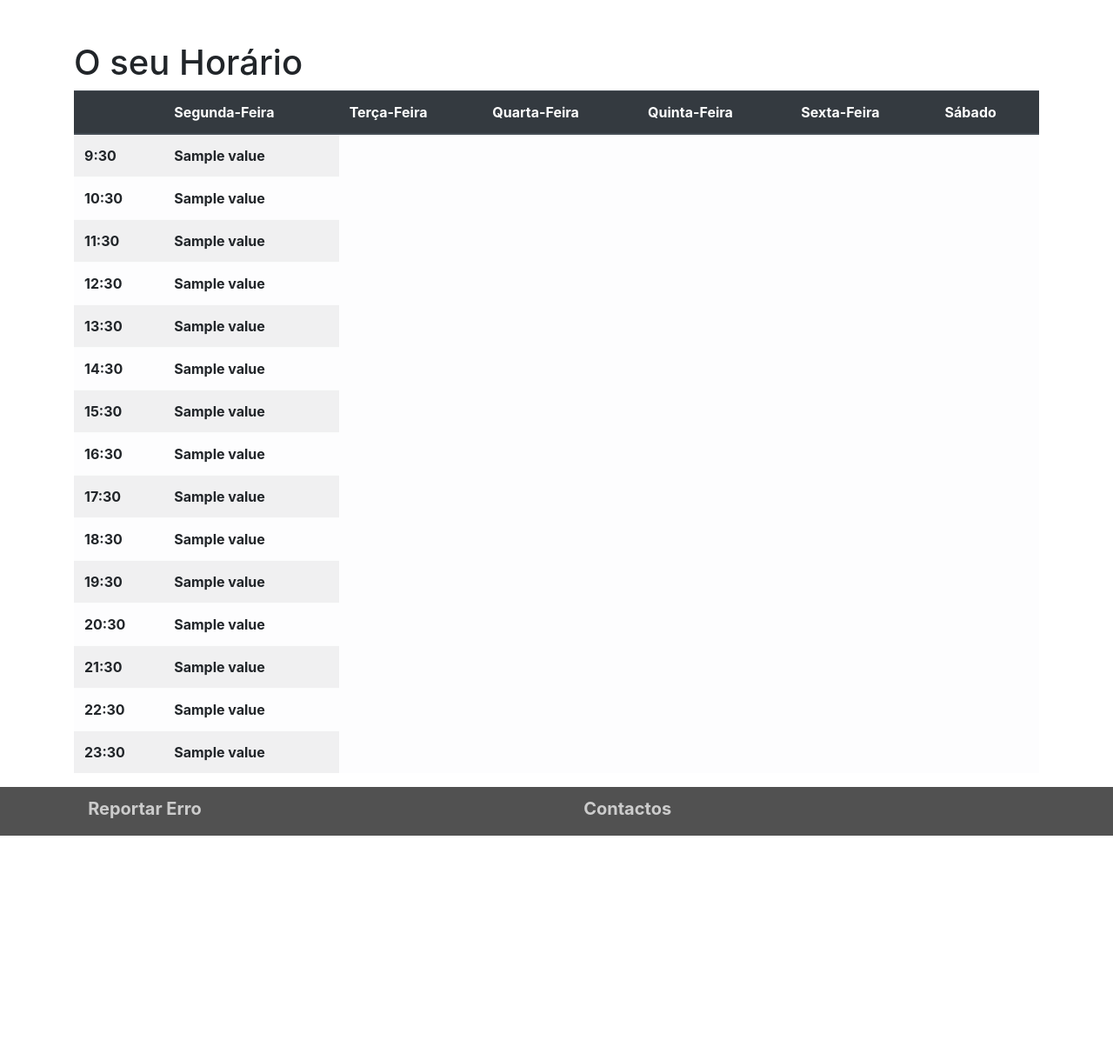
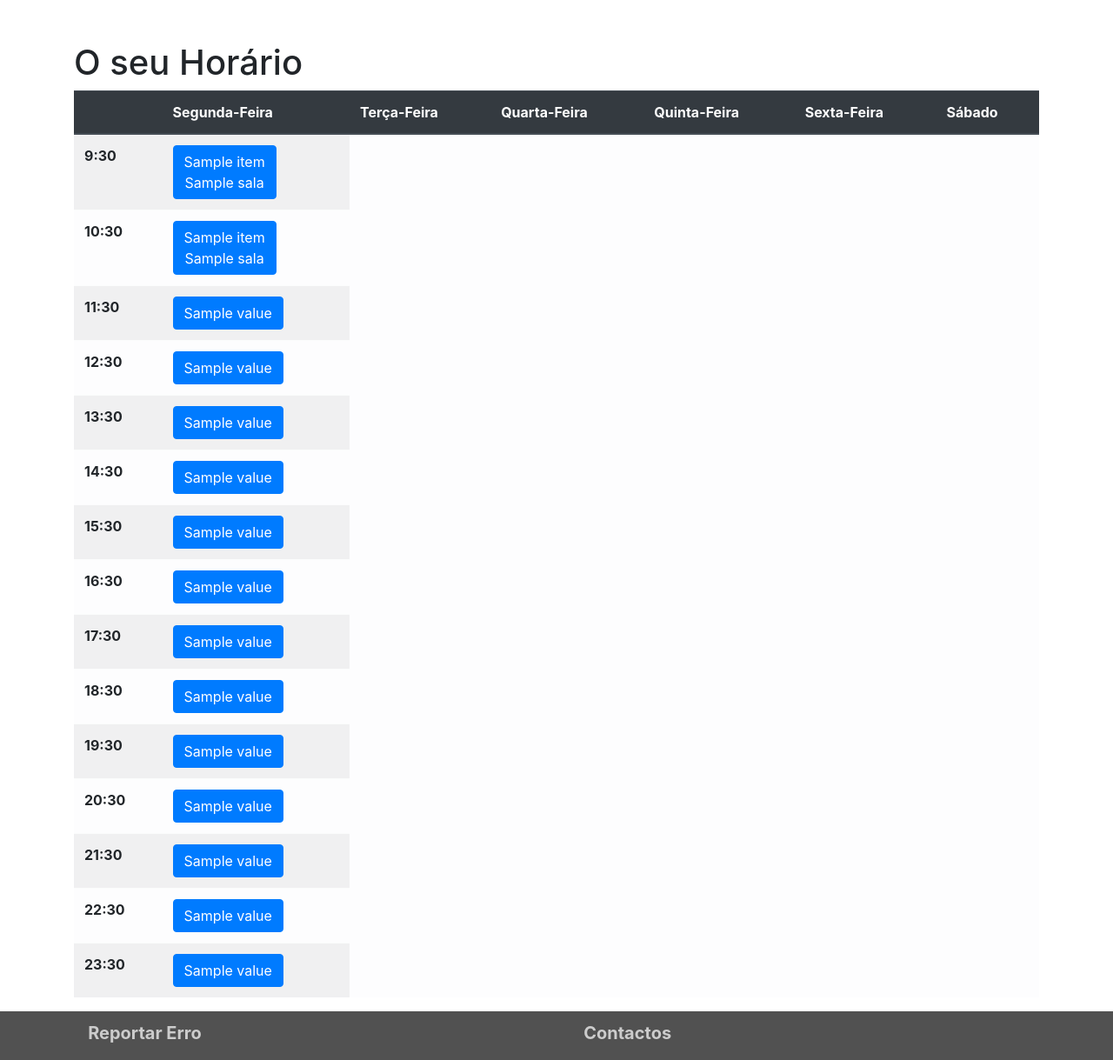
Before and after one commit to reborn12008/PI, a Django app: template keycode/templates/horario.html in a window 1280 px wide. Shown: the part 58-1277 px from the top of the page at 87% size. Before the commit the page ends 1019 px from the top, so only its background shows below. Run offline with Django 3.2, Linux system fonts and the light colour scheme; a user stored in the database is signed in; tables that the repository leaves empty hold one stand-in row (values such as "Sample post"); the template is opened without the code that fills it: most values are stand-ins (such as "Sample title", 1, 10 or a date in 2020); lists and menus that the app fills with data are empty; parts of the project's set-up code (start-up, migrations or seed data) failed here and were passed over; some libraries are stand-ins or nearby versions.

Commit message:
Edições efetuadas na parte dos popups no horario

```diff
--- a/keycode/templates/horario.html
+++ b/keycode/templates/horario.html
@@ -23,11 +23,29 @@
                     <th>    </th>
                 {% else %}
                 <th>
-                    {% for i,value in item.items %}
-                         {{ value }} <br>
-                    {% endfor %}
+                    <button type="button" class="btn btn-primary" data-toggle="modal" data-target="#exampleModal">
+                        {{ item.nome_uc }} <br> {{item.sala}}
+                    </button>
                 </th>
                 {% endif %}
+                <div class="modal fade" id="exampleModal" tabindex="-1" role="dialog" aria-labelledby="exampleModalLabel" aria-hidden="true">
+                    <div class="modal-dialog" role="document">
+                      <div class="modal-content">
+                        <div class="modal-header">
+                          <h5 class="modal-title" id="exampleModalLabel">PINCODE</h5>
+                          <button type="button" class="close" data-dismiss="modal" aria-label="Close">
+                            <span aria-hidden="true">&times;</span>
+                          </button>
+                        </div>
+                        <div class="modal-body">
+                            {{ item.acesso_id }}
+                        </div>
+                        <div class="modal-footer">
+                          <button type="button" class="btn btn-secondary" data-dismiss="modal">Close</button>
+                        </div>
+                      </div>
+                    </div>
+                  </div>
             {% endfor %}
 
         </tr>
@@ -38,9 +56,9 @@
                     <th>    </th>
                 {% else %}
                 <th>
-                    {% for i,value in item.items %}
-                        {{ value }} <br>
-                    {% endfor %}
+                    <button type="button" class="btn btn-primary" data-toggle="modal" data-target="#exampleModal">
+                        {{ item.nome_uc }} <br> {{item.sala}}
+                    </button>
                 </th>
                 {% endif %}
             {% endfor %}
@@ -53,9 +71,11 @@
                     <th>    </th>
                 {% else %}
                 <th>
+                    <button type="button" class="btn btn-primary" data-toggle="modal" data-target="#exampleModal">
                         {% for i,value in item.items %}
                             {{ value }} <br>
                         {% endfor %}
+                    </button>
                 </th>
                 {% endif %}
             {% endfor %}
@@ -67,9 +87,11 @@
                     <th>    </th>
                 {% else %}
                 <th>
+                    <button type="button" class="btn btn-primary" data-toggle="modal" data-target="#exampleModal">
                         {% for i,value in item.items %}
                             {{ value }} <br>
                         {% endfor %}
+                    </button>
                 </th>
                 {% endif %}
             {% endfor %}
@@ -81,9 +103,11 @@
                     <th>    </th>
                 {% else %}
                 <th>
+                    <button type="button" class="btn btn-primary" data-toggle="modal" data-target="#exampleModal">
                         {% for i,value in item.items %}
                             {{ value }} <br>
                         {% endfor %}
+                    </button>
                 </th>
                 {% endif %}
             {% endfor %}
@@ -95,9 +119,11 @@
                     <th>    </th>
                 {% else %}
                 <th>
+                    <button type="button" class="btn btn-primary" data-toggle="modal" data-target="#exampleModal">
                         {% for i,value in item.items %}
                             {{ value }} <br>
                         {% endfor %}
+                    </button>
                 </th>
                 {% endif %}
             {% endfor %}
@@ -109,9 +135,11 @@
                     <th>    </th>
                 {% else %}
                 <th>
+                    <button type="button" class="btn btn-primary" data-toggle="modal" data-target="#exampleModal">
                         {% for i,value in item.items %}
                             {{ value }} <br>
                         {% endfor %}
+                    </button>
                 </th>
                 {% endif %}
             {% endfor %}
@@ -123,9 +151,11 @@
                     <th>    </th>
                 {% else %}
                 <th>
+                    <button type="button" class="btn btn-primary" data-toggle="modal" data-target="#exampleModal">
                         {% for i,value in item.items %}
                             {{ value }} <br>
                         {% endfor %}
+                    </button>
                 </th>
                 {% endif %}
             {% endfor %}
@@ -137,9 +167,11 @@
                     <th>    </th>
                 {% else %}
                 <th>
+                    <button type="button" class="btn btn-primary" data-toggle="modal" data-target="#exampleModal">
                         {% for i,value in item.items %}
                             {{ value }} <br>
                         {% endfor %}
+                    </button>
                 </th>
                 {% endif %}
             {% endfor %}
@@ -151,9 +183,11 @@
                     <th>    </th>
                 {% else %}
                 <th>
+                    <button type="button" class="btn btn-primary" data-toggle="modal" data-target="#exampleModal">
                         {% for i,value in item.items %}
                             {{ value }} <br>
                         {% endfor %}
+                    </button>
                 </th>
                 {% endif %}
             {% endfor %}
@@ -165,9 +199,11 @@
                     <th>    </th>
                 {% else %}
                 <th>
+                    <button type="button" class="btn btn-primary" data-toggle="modal" data-target="#exampleModal">
                         {% for i,value in item.items %}
                             {{ value }} <br>
                         {% endfor %}
+                    </button>
                 </th>
                 {% endif %}
             {% endfor %}
@@ -179,9 +215,11 @@
                     <th>    </th>
                 {% else %}
                 <th>
+                    <button type="button" class="btn btn-primary" data-toggle="modal" data-target="#exampleModal">
                         {% for i,value in item.items %}
                             {{ value }} <br>
                         {% endfor %}
+                    </button>
                 </th>
                 {% endif %}
             {% endfor %}
@@ -193,9 +231,11 @@
                     <th>    </th>
                 {% else %}
                 <th>
+                    <button type="button" class="btn btn-primary" data-toggle="modal" data-target="#exampleModal">
                         {% for i,value in item.items %}
                             {{ value }} <br>
                         {% endfor %}
+                    </button>
                 </th>
                 {% endif %}
             {% endfor %}
@@ -207,9 +247,11 @@
                 <th>    </th>
             {% else %}
             <th>
+                <button type="button" class="btn btn-primary" data-toggle="modal" data-target="#exampleModal">
                     {% for i,value in item.items %}
                         {{ value }} <br>
                     {% endfor %}
+                </button>
             </th>
             {% endif %}
         {% endfor %}
@@ -221,9 +263,11 @@
                     <th>    </th>
                 {% else %}
                 <th>
+                    <button type="button" class="btn btn-primary" data-toggle="modal" data-target="#exampleModal">
                         {% for i,value in item.items %}
                             {{ value }} <br>
                         {% endfor %}
+                    </button>
                 </th>
                 {% endif %}
             {% endfor %}
```
Also changed, not shown: horario/views.py (+19 -26 lines), 1 other file. Lines whose indentation alone changed are shown as unchanged.
